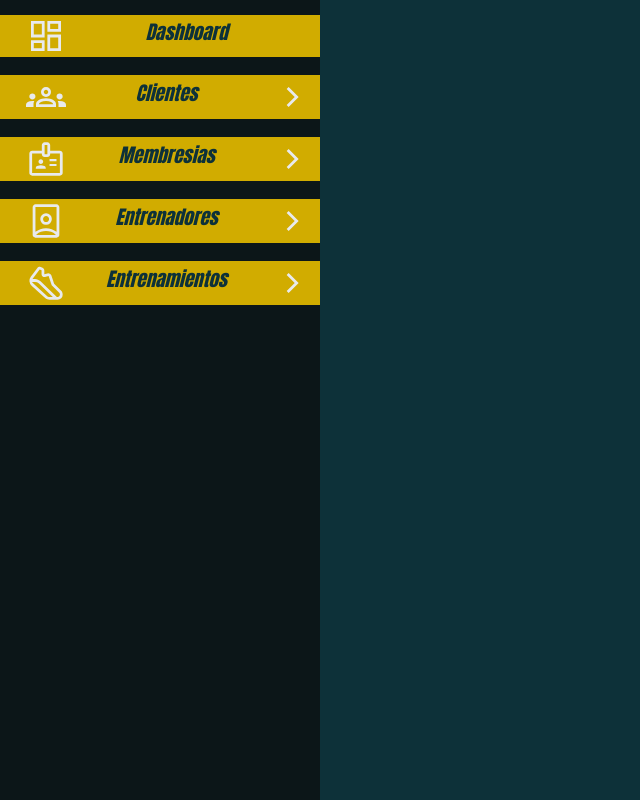
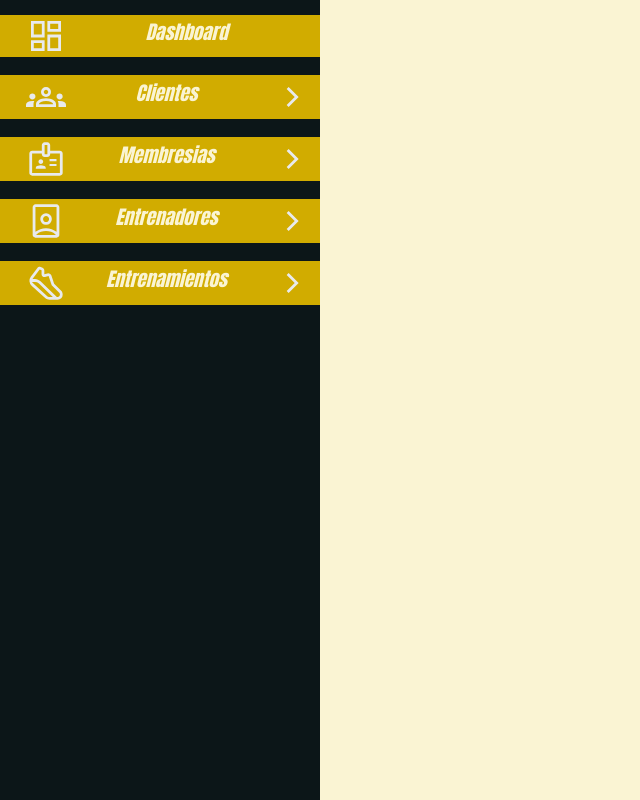
Before and after one commit to estevan-j/Gym_WebSite, an Angular app in the folder fronted/GymUI/: page /dashboard in a window 1280 px wide. Shown: the whole page, without its empty margins (0-640 px from the left). Built offline with nearby package versions, Linux system fonts and the light colour scheme.

Commit message:
volver estilos

```diff
--- a/fronted/GymUI/src/pages/home/home-page.component.css
+++ b/fronted/GymUI/src/pages/home/home-page.component.css
@@ -2,7 +2,7 @@
     width: 100%;
     min-height: 100vh;
     display: flex;
-    background-color: #0D3139
+    background-color: #FAF4D3
 }
 
 .container-right {
--- a/fronted/GymUI/src/styles.css
+++ b/fronted/GymUI/src/styles.css
@@ -4,7 +4,7 @@
     --green-color: #D1AC00;
     --light-green01-color: #ebd98a;
     --light-greenBtn-color: #0D3139;
-    --white-color: #0D3139;
+    --white-color: #FAF4D3;
     --silver-color: #FAF4D3;
     color: #FAF4D3;
 }
```
